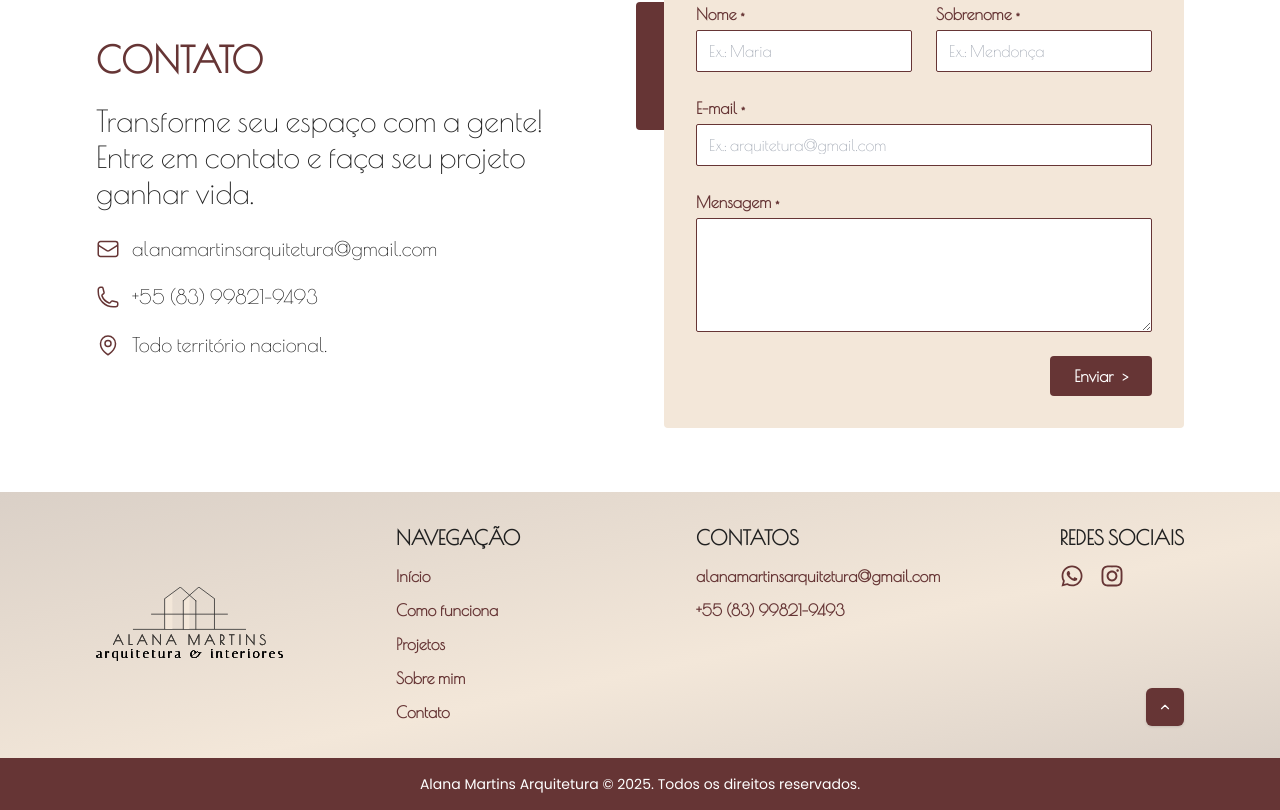
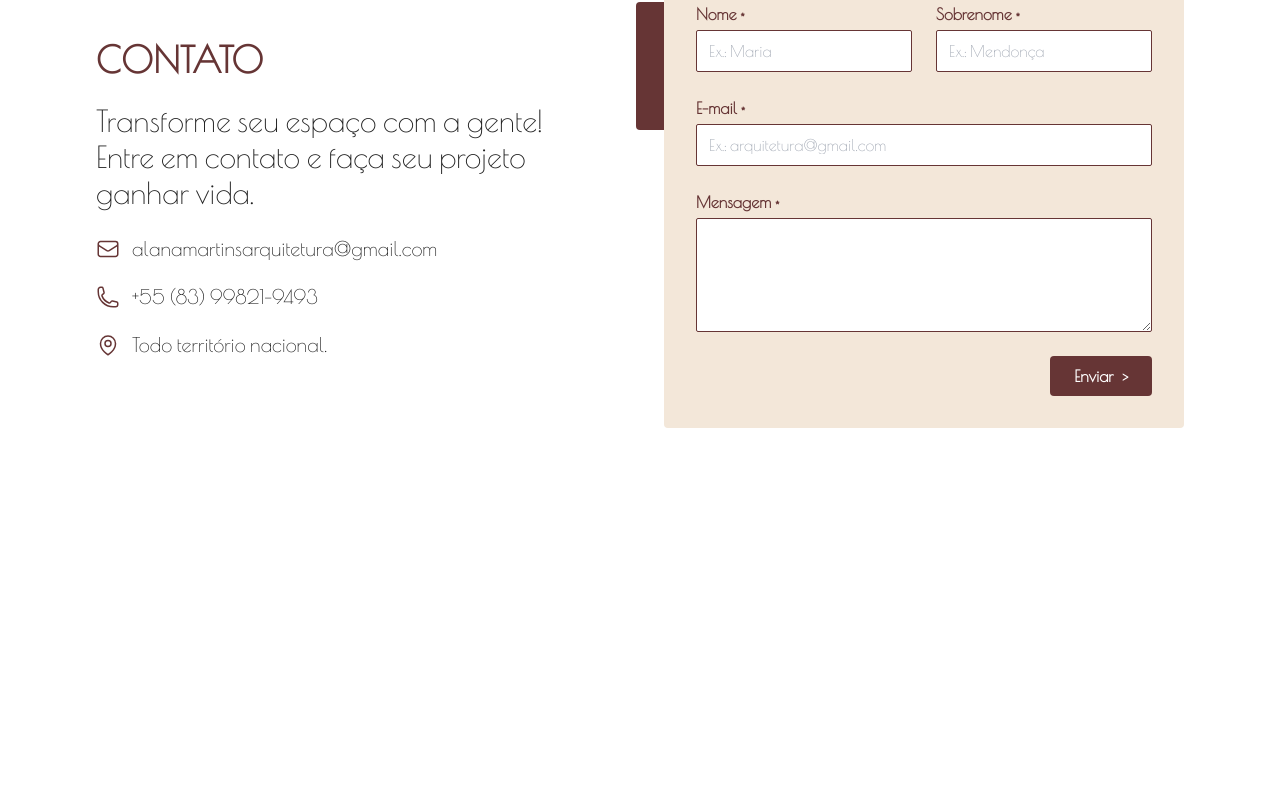
Before and after one commit to Gerson-Lima/Alana-s-Site, a React (Vite) app: page / in a window 1280 px wide. Shown: the part 2696-3506 px from the top of the page. Built offline with nearby package versions, Linux system fonts and the light colour scheme.

Commit message:
style: change data-aos-offset value

```diff
--- a/src/Components/Organisms/AboutSection/AboutSection.jsx
+++ b/src/Components/Organisms/AboutSection/AboutSection.jsx
@@ -191,7 +191,7 @@ export function AboutSection() {
               alt="Alana Martins"
               className="max-w-sm w-full"
               data-aos="fade"
-              data-aos-offset="210"
+              data-aos-offset="100"
             />
           </div>
         </div>
--- a/src/Components/Organisms/Footer/Footer.jsx
+++ b/src/Components/Organisms/Footer/Footer.jsx
@@ -69,7 +69,7 @@ export function Footer() {
       className="font-primary relative"
       data-aos="fade-down"
       data-aos-duration="1000"
-      data-aos-offset="420"
+      data-aos-offset="920"
     >
       {/* TOPO DO FOOTER */}
       <div className="px-6 py-8 lg:px-24 footer-bg">
```
